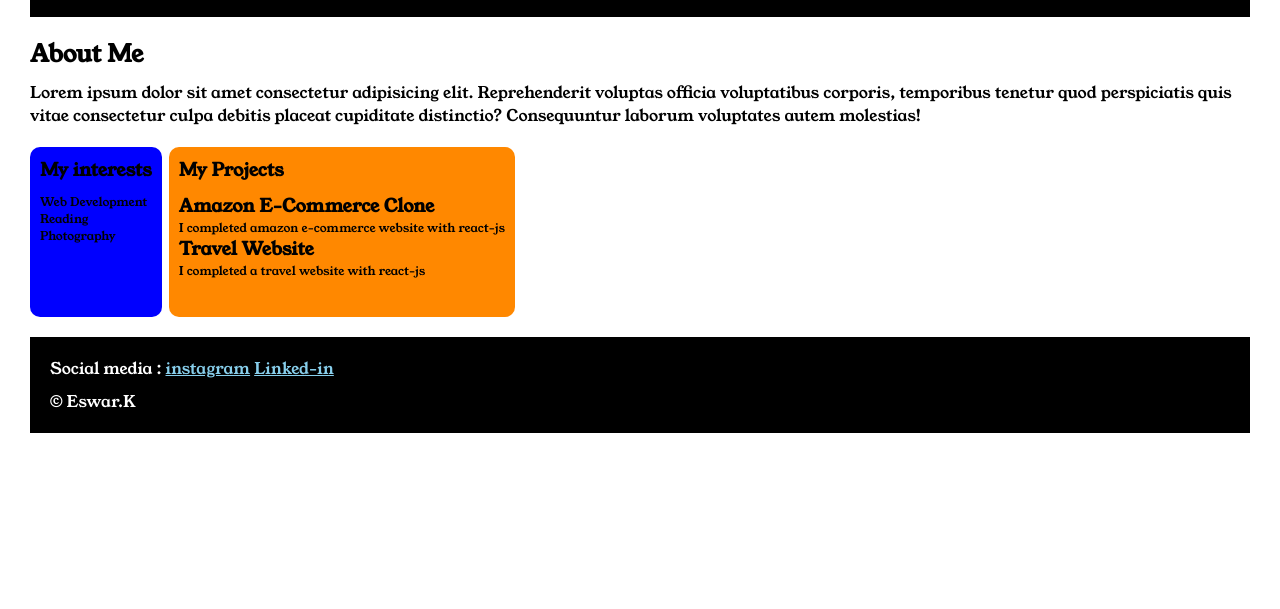
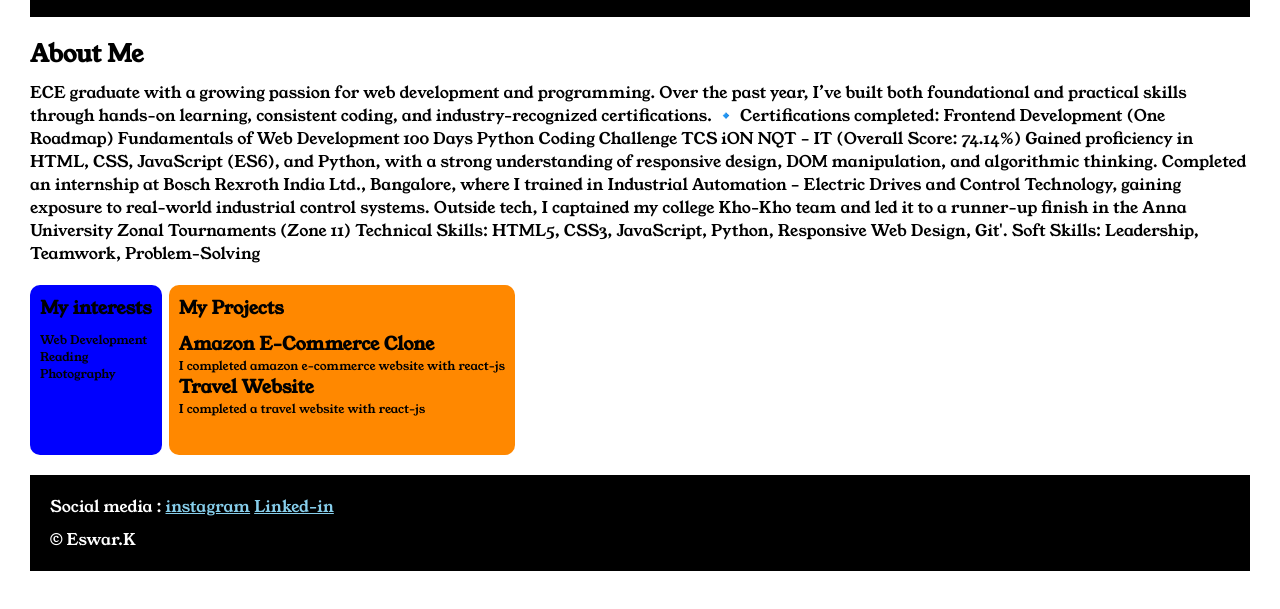
Before and after one commit to Eswarkannuraj/Simple-Portfolio, a plain HTML site: page docs/index.html in a window 1280 px wide. Shown: the part 155-764 px from the top of the page. Drawn offline with Linux system fonts and the light colour scheme.

Commit message:
Update index.html

```diff
--- a/docs/index.html
+++ b/docs/index.html
@@ -18,10 +18,26 @@
 
 		<div class = "section-2">
 			<h2 class = "section-2_title">About Me</h2>
-			<p class = "section-2__description">Lorem ipsum dolor sit amet consectetur adipisicing elit. Reprehenderit voluptas officia voluptatibus corporis,
-				temporibus tenetur quod perspiciatis quis vitae consectetur culpa debitis placeat cupiditate distinctio?
-				Consequuntur
-				laborum voluptates autem molestias!</p>
+			<p class = "section-2__description">ECE graduate with a growing passion for web development and programming. Over the past year, I’ve built both foundational and practical skills through hands-on learning, consistent coding, and industry-recognized certifications.
+
+🔹 Certifications completed:
+
+Frontend Development (One Roadmap)
+
+Fundamentals of Web Development
+
+100 Days Python Coding Challenge
+
+TCS iON NQT – IT (Overall Score: 74.14%)
+
+Gained proficiency in HTML, CSS, JavaScript (ES6), and Python, with a strong understanding of responsive design, DOM manipulation, and algorithmic thinking.
+
+Completed an internship at Bosch Rexroth India Ltd., Bangalore, where I trained in Industrial Automation – Electric Drives and Control Technology, gaining exposure to real-world industrial control systems.
+
+ Outside tech, I captained my college Kho-Kho team and led it to a runner-up finish in the Anna University Zonal Tournaments (Zone 11)
+
+ Technical Skills: HTML5, CSS3, JavaScript, Python, Responsive Web Design, Git'.
+ Soft Skills: Leadership, Teamwork, Problem-Solving</p>
 		</div>
 
 		<div class="section-group">
```
